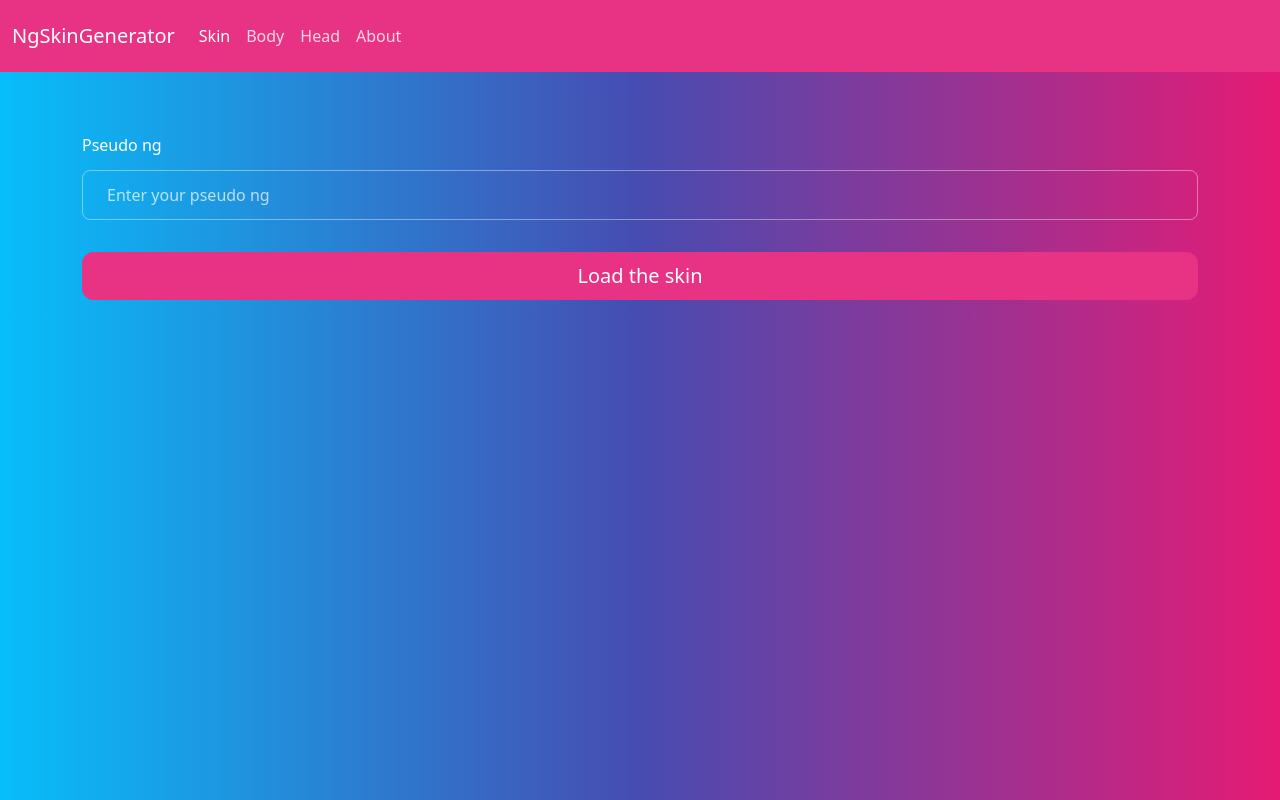
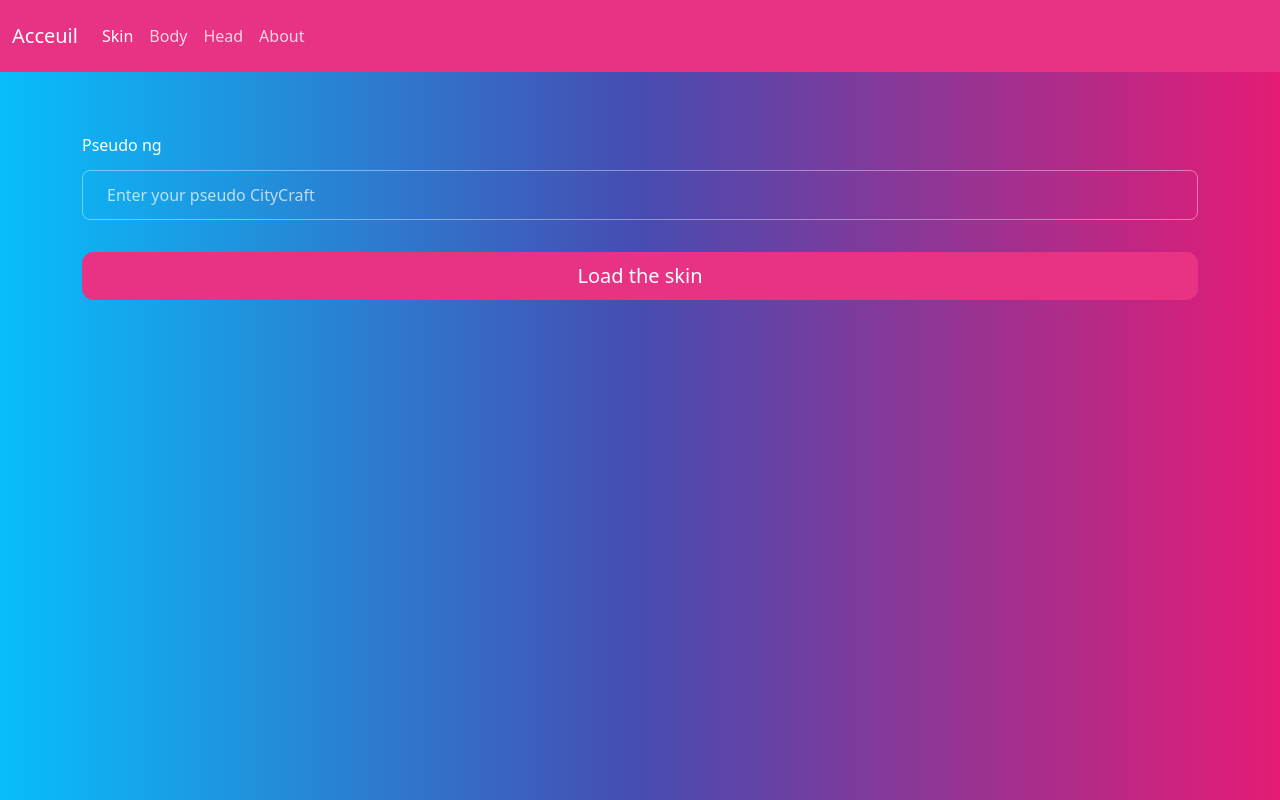
Before and after one commit to CitycraftFR/user, a plain HTML site: page skin.html in a window 1280 px wide. Drawn offline with nearby package versions, Linux system fonts and the light colour scheme.

Commit message:
Update skin.html

```diff
--- a/skin.html
+++ b/skin.html
@@ -10,7 +10,7 @@
 
     <link href="./look.css" rel="stylesheet" crossorigin="anonymous">
 
-    <title>Skin Loader</title>
+    <title>Skin Loader CityCraft</title>
 </head>
 
 <body>
@@ -18,7 +18,7 @@
     <body>
         <nav class="navbar navbar-expand-lg navbar-dark bg-primary">
             <div class="container-fluid">
-                <a class="navbar-brand active" href="./main.html">NgSkinGenerator</a>
+                <a class="navbar-brand active" href="./">Acceuil</a>
                 <button class="navbar-toggler" type="button" data-bs-toggle="collapse" data-bs-target="#navbarColor01" aria-controls="navbarColor01" aria-expanded="false" aria-label="Toggle navigation">
                     <span class="navbar-toggler-icon"></span>
                 </button>
@@ -48,7 +48,7 @@
         <div class="container">
             <div class="form-group">
                 <label class="col-form-label mt-4" for="inputDefault">Pseudo ng</label>
-                <input type="text" class="form-control" placeholder="Enter your pseudo ng" id="inputSkin">
+                <input type="text" class="form-control" placeholder="Enter your pseudo CityCraft" id="inputSkin">
             </div>
             <div class="d-grid gap-2 mt-3">
                 <button class="btn btn-lg btn-primary" type="button" onclick="skin()">Load the
```
